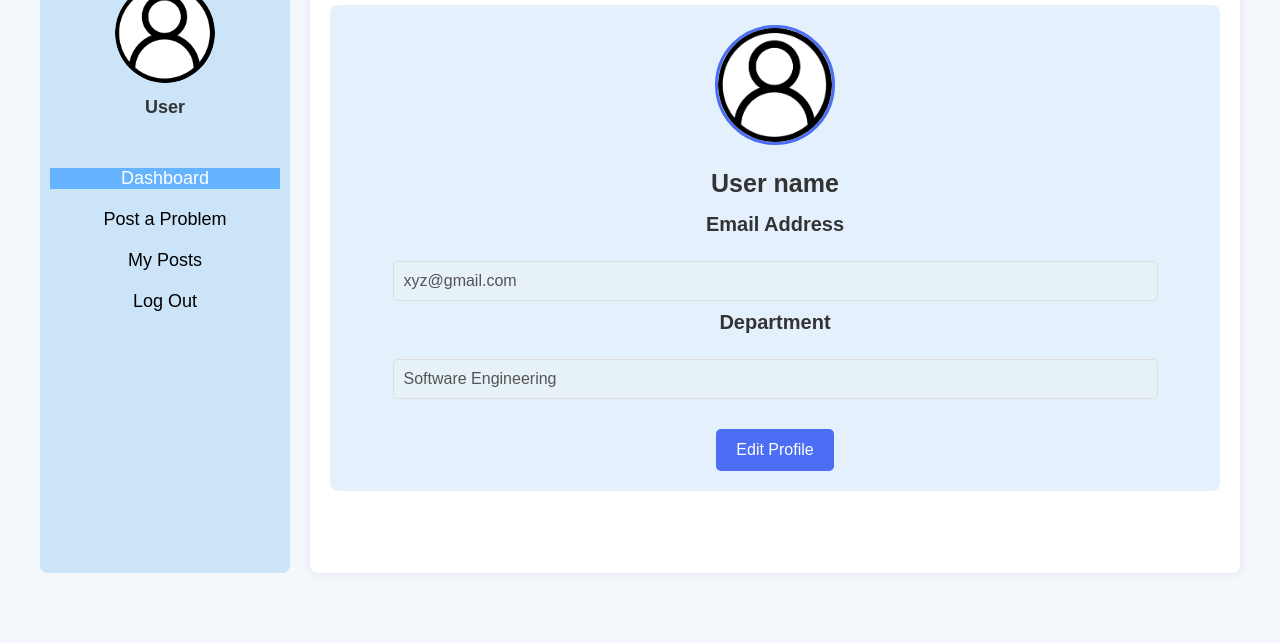
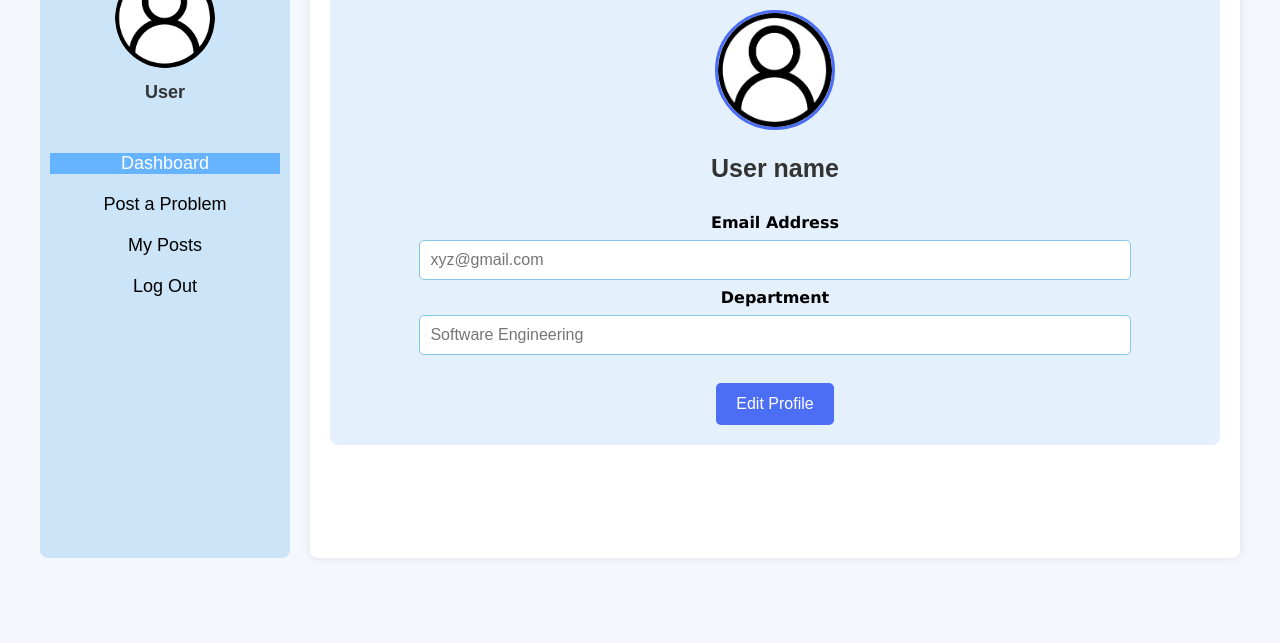
Before and after one commit to Joyeta28/Project_250, a plain HTML site: page userdashboard.html in a window 1280 px wide. Shown: the part 157-800 px from the top of the page. Drawn offline with Linux system fonts and the light colour scheme.

Commit message:
signUp changed

```diff
--- a/css/signUp.css
+++ b/css/signUp.css
@@ -43,7 +43,7 @@
     margin-bottom: 30px;
 }
 .sign label{
-    display: flex;
+    display:  block;
     font-weight: 20;
     color: white;
     margin-bottom: 30px;
@@ -68,6 +68,7 @@
   background-color: #a5a5f7;
   border-color: white;
   min-width: 100px;
+  border-radius: 20px;
   cursor: pointer;
   border: none;
 }
--- a/css/style.css
+++ b/css/style.css
@@ -91,9 +91,14 @@ p{
     font-weight: 100;
     padding: 10px 16px;
     cursor: pointer;
+
 }
 .btn:hover{
     background-color: yellow;
+}
+.login{
+    text-decoration: none;
+    color: black;
 }
 .leftintro{
     flex: 1;
--- a/userdashboard.css
+++ b/userdashboard.css
@@ -21,7 +21,7 @@ body {
 
 header {
     width: 100%;
-    height: 70px;
+    height: 55px;
     background-image: url('head.png');
     background-size: cover;
     background-position: center;
@@ -101,7 +101,9 @@ header {
     width: 100%;
     margin-bottom: 20px;
 }
-
+form{
+    align-items: center;
+}
 .profile-img img {
     width: 120px;
     height: 120px;
@@ -113,26 +115,29 @@ header {
     margin-top: 20px;
     text-align: center;
     width: 100%;
+    text-decoration: none;
 }
 
 .profile-info p.user-name {
     font-size: 25px;
     color: #333;
-    margin-bottom: 15px;
+    margin-bottom: 30px;
 }
 
-.profile-info p {
-    font-size: 20px;
-    color: #333;
-    margin-bottom: 15px;
+.profile-info .emailad {
+    font-family: Verdana, Geneva, Tahoma, sans-serif;
+    color: #000;
 }
-
+.profile-info .dept{
+      font-family: Verdana, Geneva, Tahoma, sans-serif;
+    color: #000;
+}
 .profile-info input {
-    width: 90%;
+    width: 100%;
     padding: 10px;
-    margin: 10px 0;
+    margin: 8px 0;
     border-radius: 5px;
-    border: 1px solid #ddd;
+    border: 1px solid #85c8e7;
     font-size: 16px;
 }
 
@@ -156,7 +161,8 @@ header {
     border-radius: 5px;
     width: auto;
     margin-top: 20px;
-    display: inline-block;
+    margin: 20px auto 0 auto;
+    display: block;
 }
 
 .edit-profile:hover {
--- a/userdashboard.html
+++ b/userdashboard.html
@@ -32,14 +32,19 @@
                 <div class="profile-img">
                     <img src="user.png" alt="User Profile">
                 </div>
+                <form>
                 <div class="profile-info">
                     <p class="user-name"><strong>User name</strong></p>
-                    <p><strong>Email Address</strong></p>
-                    <input type="email" value="xyz@gmail.com" disabled />
-                    <p><strong>Department</strong></p>
-                    <input type="text" value="Software Engineering" disabled />
+                    <label for="email" class="emailad">Email Address
+                        <input type="email" id="email" name="email" placeholder="xyz@gmail.com">
+                    </label>
+                    <label for="Department" class="dept">Department
+                        <input type="text" id="Department" name="Department" placeholder="Software Engineering">
+                    </label>
+
                 </div>
-                <button class="edit-profile">Edit Profile</button>
+                <button class="edit-profile" type="submit">Edit Profile</button>
+                </form>
             </div>
         </div>
     </div>
```
Also changed, not shown: landingPage.html (+1 -1 lines).
